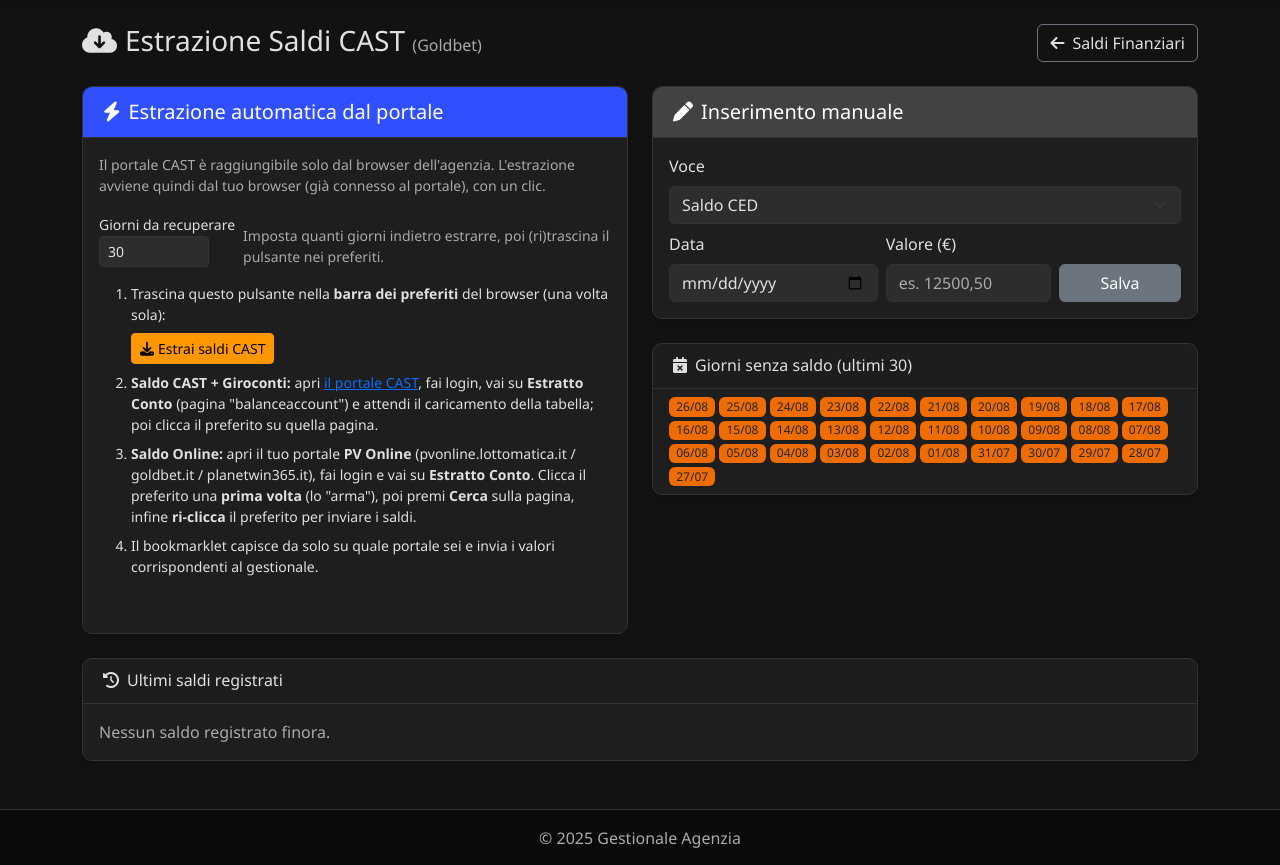
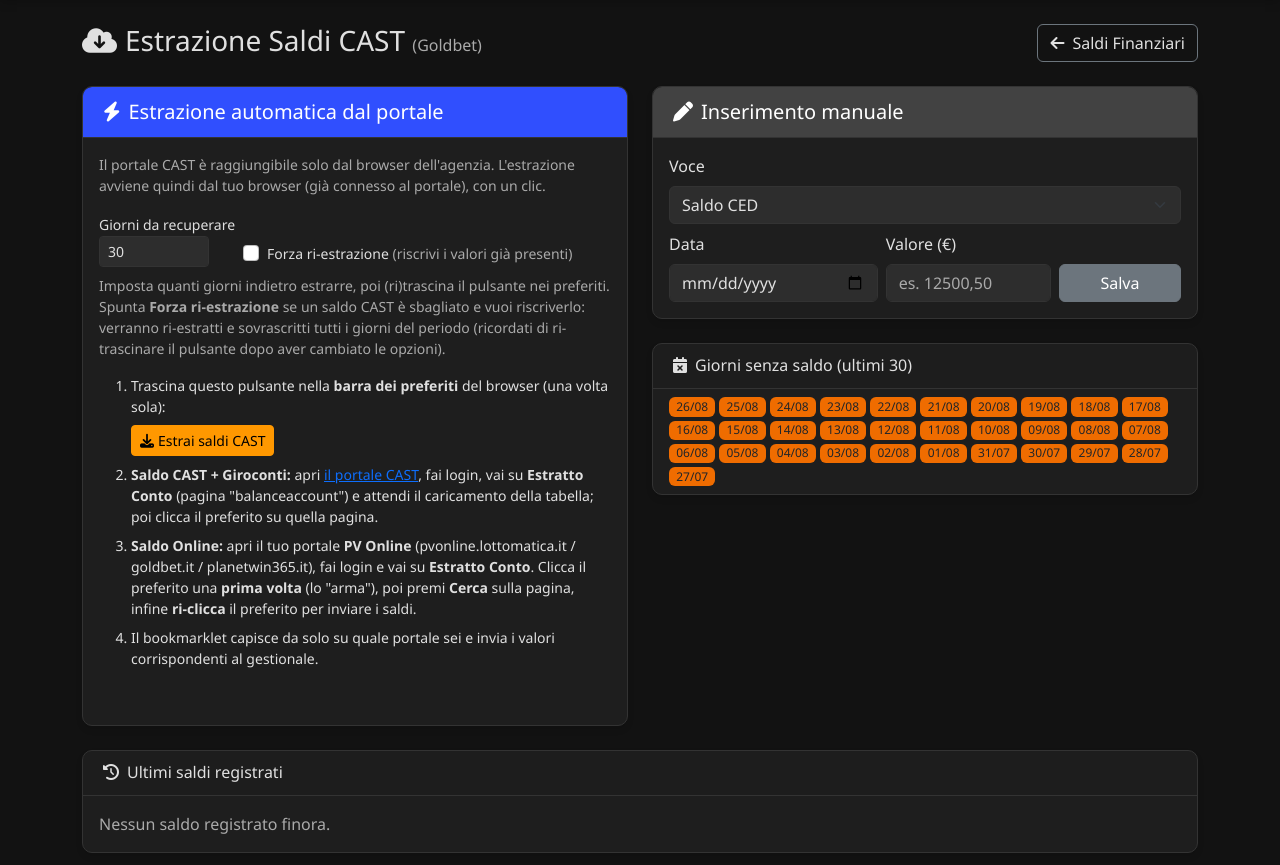
Before and after one commit to Snakepit10/gestionaleagenzia, a Django app: page /saldi-esterni/ in a window 1280 px wide. Shown: the part 80-945 px from the top of the page. Run offline with Django 4.2, Linux system fonts and the light colour scheme; a user stored in the database is signed in; data comes from the database, SQL or seed files in the repository; data that the repository does not hold is empty; some libraries are stand-ins or nearby versions.

Commit message:
Estrazione saldi CAST: forza ri-estrazione e conto CAST letto nell'avviso
- Nuova opzione "Forza ri-estrazione": api/cast/giorni accetta forza=1 e restituisce
  tutti i giorni del periodo (non solo i mancanti), cosi' una ri-estrazione riscrive
  i saldi CAST sbagliati (prima i giorni gia' presenti non venivano ri-estratti)
- Il bookmarklet mostra nell'avviso finale quale conto CAST ha letto, per accorgersi
  se si e' estratto dalla pagina/conto CAST sbagliato (piu' agenzie/conti aperti)

Co-Authored-By: Claude Opus 4.8 <noreply@anthropic.com>

```diff
--- a/app/views.py
+++ b/app/views.py
@@ -2353,19 +2353,22 @@ def api_giorni_mancanti(request):
     except (TypeError, ValueError):
         ngiorni = 30
     ngiorni = max(1, min(ngiorni, 400))
+    # forza=1: ri-estrae TUTTI i giorni del periodo (per riscrivere valori sbagliati),
+    # non solo quelli mancanti.
+    forza = str(request.GET.get('forza', '')).lower() in ('1', 'true', 'si', 'yes')
 
     oggi = timezone.localdate()
-    presenti = set(
-        SaldoEsterno.objects.using('default')
-        .filter(agenzia=agenzia, tipo='cast_agent', data__gte=oggi - timedelta(days=ngiorni))
-        .values_list('data', flat=True)
-    )
-    giorni = sorted(
-        {oggi} | {
-            oggi - timedelta(days=i) for i in range(1, ngiorni + 1)
-            if (oggi - timedelta(days=i)) not in presenti
-        }
-    )
+    tutti = sorted({oggi - timedelta(days=i) for i in range(0, ngiorni + 1)})
+    if forza:
+        giorni = tutti
+    else:
+        presenti = set(
+            SaldoEsterno.objects.using('default')
+            .filter(agenzia=agenzia, tipo='cast_agent', data__gte=oggi - timedelta(days=ngiorni))
+            .values_list('data', flat=True)
+        )
+        # Oggi viene sempre incluso (può cambiare in giornata); gli altri solo se mancanti.
+        giorni = [g for g in tutti if g == oggi or g not in presenti]
     inizio = oggi - timedelta(days=ngiorni)
     return _cors(JsonResponse({
         'giorni': [g.isoformat() for g in giorni],
--- a/templates/app/estrazione_saldi.html
+++ b/templates/app/estrazione_saldi.html
@@ -34,8 +34,18 @@
                         <label class="form-label small mb-0">Giorni da recuperare</label>
                         <input type="number" id="cast-giorni" class="form-control form-control-sm" value="30" min="1" max="400" style="width:110px;">
                     </div>
-                    <div class="col small text-muted">
+                    <div class="col-auto">
+                        <div class="form-check mt-3">
+                            <input class="form-check-input" type="checkbox" id="cast-forza">
+                            <label class="form-check-label small" for="cast-forza">
+                                Forza ri-estrazione <span class="text-muted">(riscrivi i valori già presenti)</span>
+                            </label>
+                        </div>
+                    </div>
+                    <div class="col-12 small text-muted">
                         Imposta quanti giorni indietro estrarre, poi (ri)trascina il pulsante nei preferiti.
+                        Spunta <strong>Forza ri-estrazione</strong> se un saldo CAST è sbagliato e vuoi riscriverlo:
+                        verranno ri-estratti e sovrascritti tutti i giorni del periodo (ricordati di ri-trascinare il pulsante dopo aver cambiato le opzioni).
                     </div>
                 </div>
                 <ol class="small mb-3">
@@ -61,16 +71,17 @@
         (function() {
             var GEST = JSON.stringify(location.origin);
             var TOKEN = JSON.stringify("{{ token_estrazione }}");
-            function build(GIORNI) {
+            function build(GIORNI, FORZA) {
             return "javascript:(async()=>{try{"
-              + "var GEST=" + GEST + ",TOKEN=" + TOKEN + ";var host=location.hostname;var dati={};var nota='';"
+              + "var GEST=" + GEST + ",TOKEN=" + TOKEN + ";var host=location.hostname;var dati={};var nota='';var castInfo='';"
               + "if(host.indexOf('cast-agent')>=0){"
               + "function findId(){var re=/BalanceAccount\\?id=([A-Za-z0-9._-]+)/;"
               + "var e=performance.getEntriesByType('resource');for(var i=0;i<e.length;i++){var m=e[i].name.match(re);if(m)return m[1];}"
               + "var h=(document.documentElement.outerHTML||'').match(re);return h?h[1]:null;}"
-              + "var gr=await fetch(GEST+'/api/cast/giorni/?token='+TOKEN+'&giorni=" + GIORNI + "');var gj=await gr.json();"
+              + "var gr=await fetch(GEST+'/api/cast/giorni/?token='+TOKEN+'&giorni=" + GIORNI + "&forza=" + (FORZA ? 1 : 0) + "');var gj=await gr.json();"
               + "var giorni=gj.giorni||[];var rng=gj.range||{};"
               + "var id=findId();"
+              + "if(id){castInfo=' · conto CAST letto: '+id;}"
               + "if(id&&giorni.length){var sc={};for(var i=0;i<giorni.length;i++){var g=giorni[i];var d=g.replace(/-/g,'/')+' 00:00:00';"
               + "var u='/api/BalanceAccount?id='+encodeURIComponent(id)+'&dataInizio='+encodeURIComponent(d)+'&dataFine='+encodeURIComponent(d)+'&idOperatore=&idProdotto=&idTipoOperazione=&_='+Date.now();"
               + "var r=await fetch(u,{credentials:'include'});var j=await r.json();var dt=j.data||[];"
@@ -100,18 +111,24 @@
               + "var so={};for(var d in best){so[d]=Math.round(best[d].saldo*100)/100;}dati.saldo_online=so;"
               + "}else{alert('Apri il portale CAST (cast-agent...) oppure PV Online (pvonline...) e clicca il preferito su quella pagina.');return;}"
               + "var pr=await fetch(GEST+'/api/cast/saldi/',{method:'POST',headers:{'Content-Type':'application/json'},body:JSON.stringify({token:TOKEN,dati:dati})});"
-              + "var pj=await pr.json();alert('Fatto! Valori registrati: '+pj.salvati+'.'+nota);"
+              + "var pj=await pr.json();alert('Fatto! Valori registrati: '+pj.salvati+'.'+nota+castInfo+'\\nVerifica che il conto CAST letto sia quello giusto per questa agenzia.');"
               + "}catch(e){alert('Errore: '+e.message);}})()";
             }
             function aggiorna() {
                 var g = parseInt(document.getElementById('cast-giorni').value, 10);
                 if (isNaN(g) || g < 1) g = 30;
                 if (g > 400) g = 400;
-                var bm = build(g);
+                var forza = document.getElementById('cast-forza').checked;
+                var bm = build(g, forza);
                 document.getElementById('cast-bm').href = bm;
                 document.getElementById('cast-bm-text').value = bm;
+                var btn = document.getElementById('cast-bm');
+                if (btn) btn.innerHTML = forza
+                    ? '<i class="fas fa-rotate me-1"></i>Ri-estrai saldi CAST (forza)'
+                    : '<i class="fas fa-download me-1"></i>Estrai saldi CAST';
             }
             document.getElementById('cast-giorni').addEventListener('input', aggiorna);
+            document.getElementById('cast-forza').addEventListener('change', aggiorna);
             aggiorna();
         })();
         </script>
```
